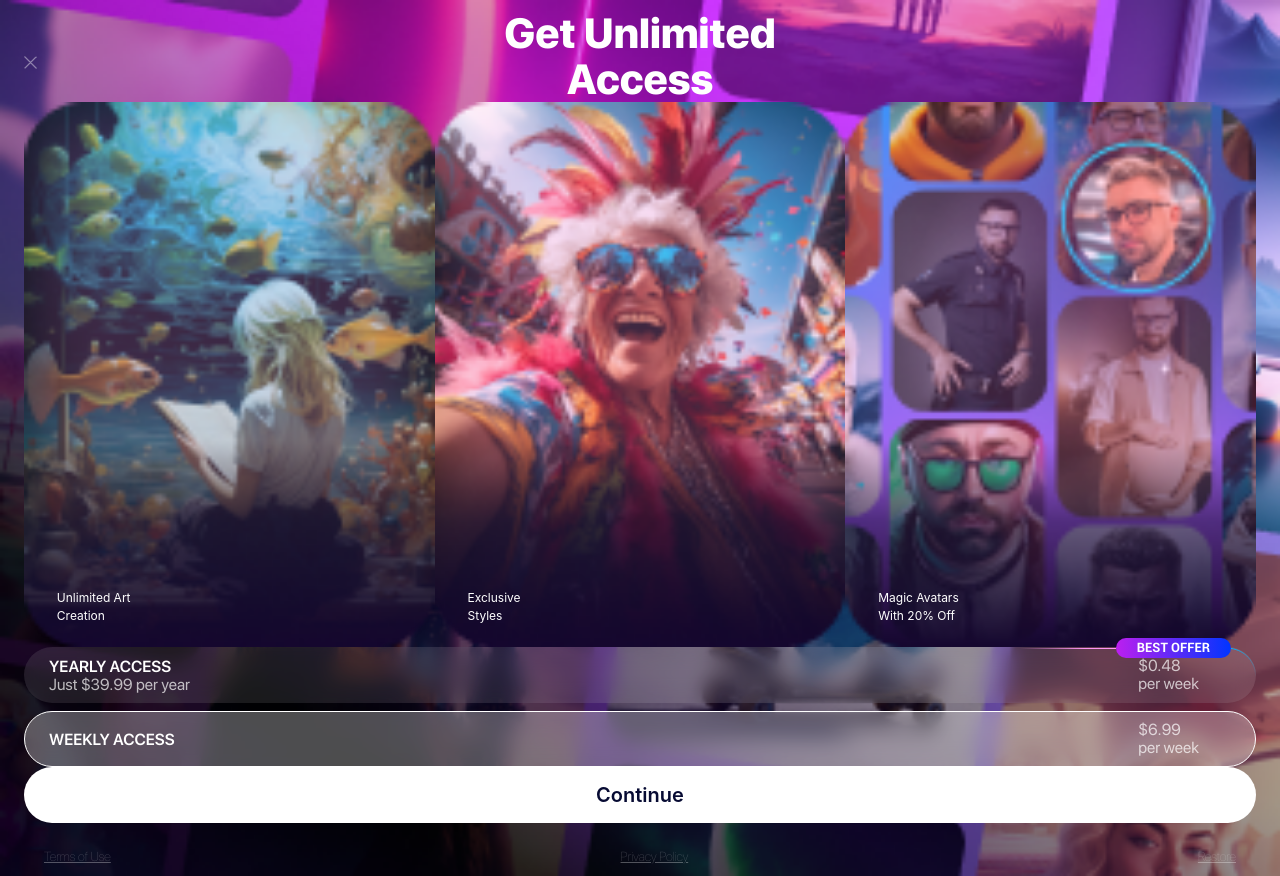
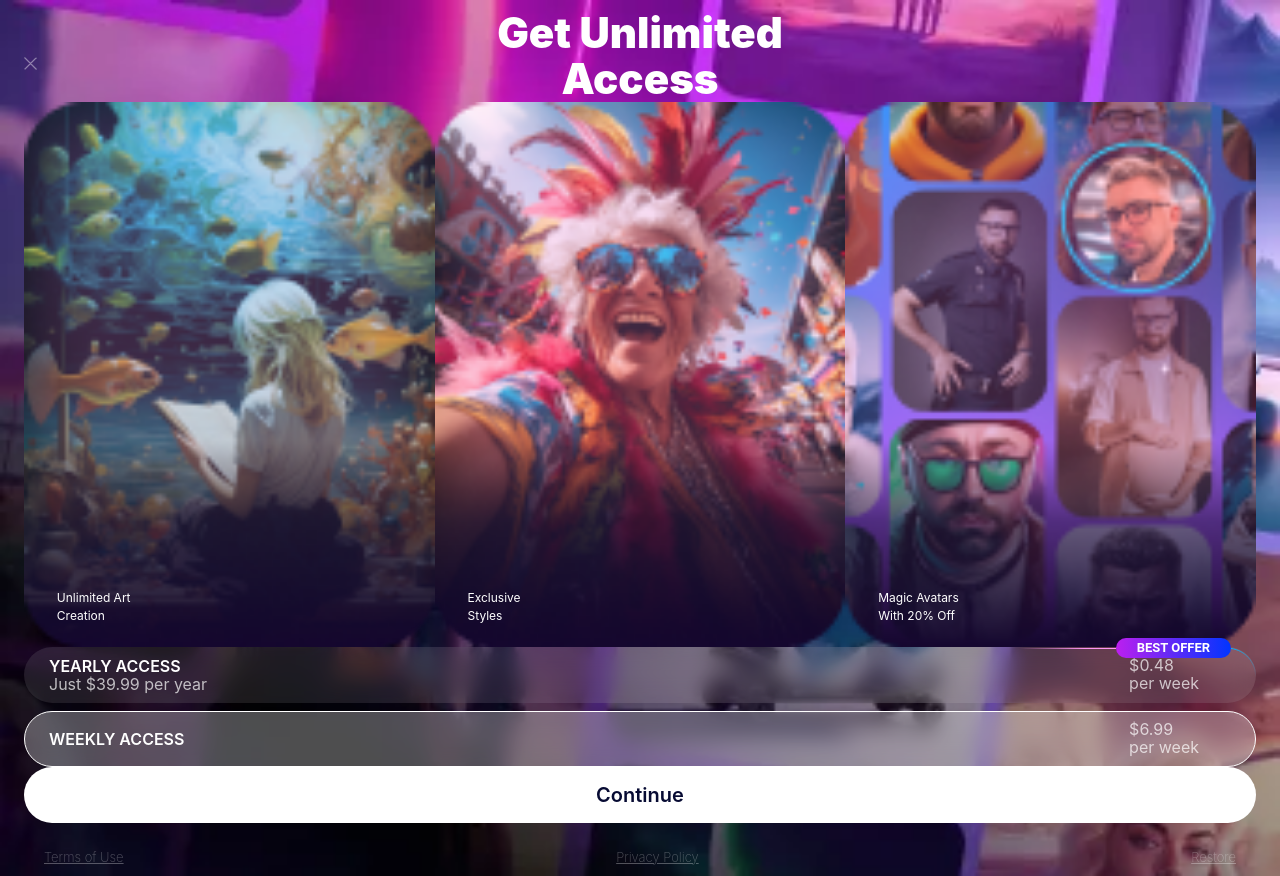
Before and after one commit to idubrovskaya/aiby-fe-task, a plain HTML site: page index.html in a window 1280 px wide. Drawn offline with Linux system fonts and the light colour scheme.

Commit message:
fix: delete fonts, change bg format, add viewport-fit

```diff
--- a/index.html
+++ b/index.html
@@ -2,7 +2,11 @@
 <html lang="en">
   <head>
     <meta charset="UTF-8" />
-    <meta name="viewport" content="width=device-width, initial-scale=1.0" />
+    <meta
+      name="viewport"
+      content="width=device-width, initial-scale=1.0,
+    viewport-fit=cover"
+    />
     <link rel="stylesheet" href="styles/styles.css" />
     <title>AIBY Test Task</title>
 
--- a/styles/base/fonts.css
+++ /dev/null
@@ -1,39 +0,0 @@
-@font-face {
-  font-family: "SF Pro Display";
-  src: url("../../assets/fonts/SFProDisplay-Heavy.woff2") format("woff2");
-  font-style: normal;
-  font-weight: 900;
-  font-display: swap;
-}
-
-@font-face {
-  font-family: "SF Pro Display";
-  src: url("../../assets/fonts/SFProDisplay-Semibold.woff2") format("woff2");
-  font-style: normal;
-  font-weight: 600;
-  font-display: swap;
-}
-
-@font-face {
-  font-family: "SF Pro Display";
-  src: url("../../assets/fonts/SFProDisplay-Regular.woff2") format("woff2");
-  font-style: normal;
-  font-weight: 400;
-  font-display: swap;
-}
-
-@font-face {
-  font-family: "Roboto";
-  src: url("../../assets/fonts/Roboto-Bold.woff2") format("woff2");
-  font-style: normal;
-  font-weight: 700;
-  font-display: swap;
-}
-
-@font-face {
-  font-family: "SF Pro Display";
-  src: url("../../assets/fonts/SFProDisplay-Ultralight.woff2") format("woff2");
-  font-style: normal;
-  font-weight: 200;
-  font-display: swap;
-}
--- a/styles/base/typography.css
+++ /dev/null
@@ -1,5 +0,0 @@
-body {
-  font-family: "SF Pro Display", -apple-system, BlinkMacSystemFont, sans-serif;
-  line-height: 1.5;
-  -webkit-font-smoothing: antialiased;
-}
--- a/styles/base/variables.css
+++ b/styles/base/variables.css
@@ -1,8 +1,7 @@
 :root {
-  --font-family: "SF Pro Display", -apple-system, BlinkMacSystemFont, sans-serif;
-  --second-family: "SF Pro", -apple-system, BlinkMacSystemFont, sans-serif;
-  --third-family: "SF Pro Text", -apple-system, BlinkMacSystemFont, sans-serif;
-  --font3: "Roboto", sans-serif;
+  --font-family: -apple-system, BlinkMacSystemFont, "Segoe UI", Roboto,
+    sans-serif;
+  --font2: "Roboto", sans-serif;
 
   --color-white: #fff;
   --color-black-button: #070b33;
--- a/styles/components/button.css
+++ b/styles/components/button.css
@@ -2,7 +2,7 @@
   display: block;
   width: 100%;
   text-align: center;
-  font-family: var(--second-family);
+  font-family: var(--font-family);
   font-weight: 600;
   font-size: 20px;
   line-height: 24px;
--- a/styles/components/features.css
+++ b/styles/components/features.css
@@ -29,7 +29,7 @@
   position: absolute;
   bottom: 4%;
   left: 8%;
-  font-family: var(--second-family);
+  font-family: var(--font-family);
   font-weight: 400;
   font-size: 12px;
   color: var(--color-white);
--- a/styles/components/tariff.css
+++ b/styles/components/tariff.css
@@ -95,7 +95,7 @@
   background-image: linear-gradient(90deg, #bc1fef 0%, #0035ff 100%);
   font-weight: 700;
   font-size: 13px;
-  font-family: var(--font3);
+  font-family: var(--font2);
   text-align: center;
   text-transform: uppercase;
   color: var(--color-white);
--- a/styles/layout/main.css
+++ b/styles/layout/main.css
@@ -6,12 +6,16 @@ body {
   justify-content: space-between;
   padding: 10px 24px;
 
+  font-family: "SF Pro Display", -apple-system, BlinkMacSystemFont, sans-serif;
+  line-height: 1.5;
+  -webkit-font-smoothing: antialiased;
+
   /* Body background styles */
 
   background-image: image-set(
-    url("../../assets/images/bg.png") 1x,
-    url("../../assets/images/bg@2x.png") 2x,
-    url("../../assets/images/bg@3x.png") 3x
+    url("../../assets/images/bg.webp") 1x,
+    url("../../assets/images/bg@2x.webp") 2x,
+    url("../../assets/images/bg@3x.webp") 3x
   );
 
   background-size: cover;
--- a/styles/styles.css
+++ b/styles/styles.css
@@ -1,7 +1,5 @@
-@import "./base/fonts.css";
 @import "./base/reset.css";
 @import "./base/variables.css";
-@import "./base/typography.css";
 
 @import "./layout/footer.css";
 @import "./layout/main.css";
```
Also changed, not shown: assets/images/bg.png (deleted), assets/images/bg.webp (added), assets/images/bg@2x.png (deleted), assets/images/bg@2x.webp (added), assets/images/bg@3x.webp (added), 1 other file.
